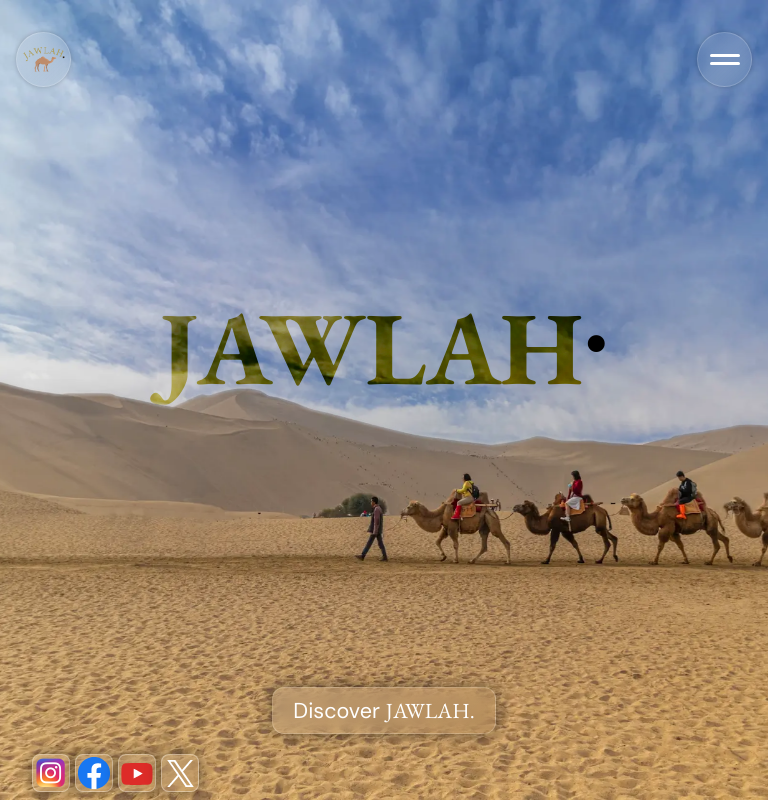
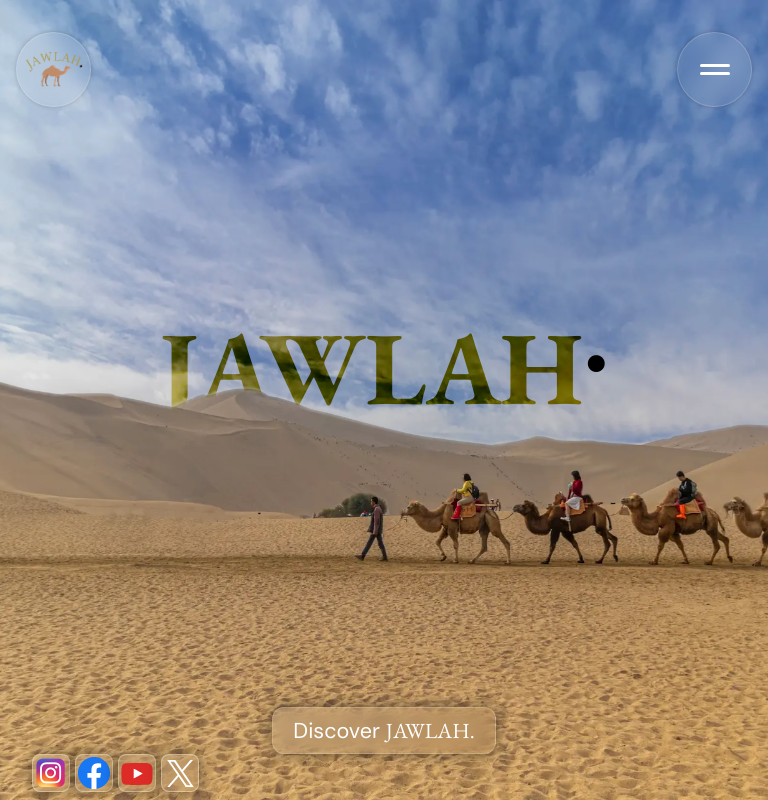
Before and after one commit to HatimElbakkali/Jawlah., a PHP site: page / in a window 768 px wide. Run offline with PHP 8.4, Linux system fonts and the light colour scheme; some libraries are stand-ins or nearby versions; some web fonts are replaced.

Commit message:
suiuiuiuiu

```diff
--- a/public/css/home.css
+++ b/public/css/home.css
@@ -466,8 +466,8 @@
   }
 
   .glass-logo-bg {
-    width: 55px;
-    height: 55px;
+    width: 75px;
+    height: 75px;
     margin-top: 2rem;
     margin-left: 1rem;
     border-radius: 50%;
@@ -481,8 +481,8 @@
 
   .nav-toggle {
     display: block;
-    width: 55px;
-    height: 55px;
+    width: 75px;
+    height: 75px;
     margin-top: 2rem;
     border-radius: 50%;
     background: var(--glass-background);
--- a/public/css/tour.css
+++ b/public/css/tour.css
@@ -929,8 +929,8 @@ footer {
 
   .nav-toggle {
     display: block;
-    width: 75px;
-    height: 75px;
+    width: 55px;
+    height: 55px;
     margin-top: 2rem;
     border-radius: var(--radius-circle);
     background: linear-gradient(135deg, rgba(255, 255, 255, 0.1), rgba(255, 255, 255, 0));
```
